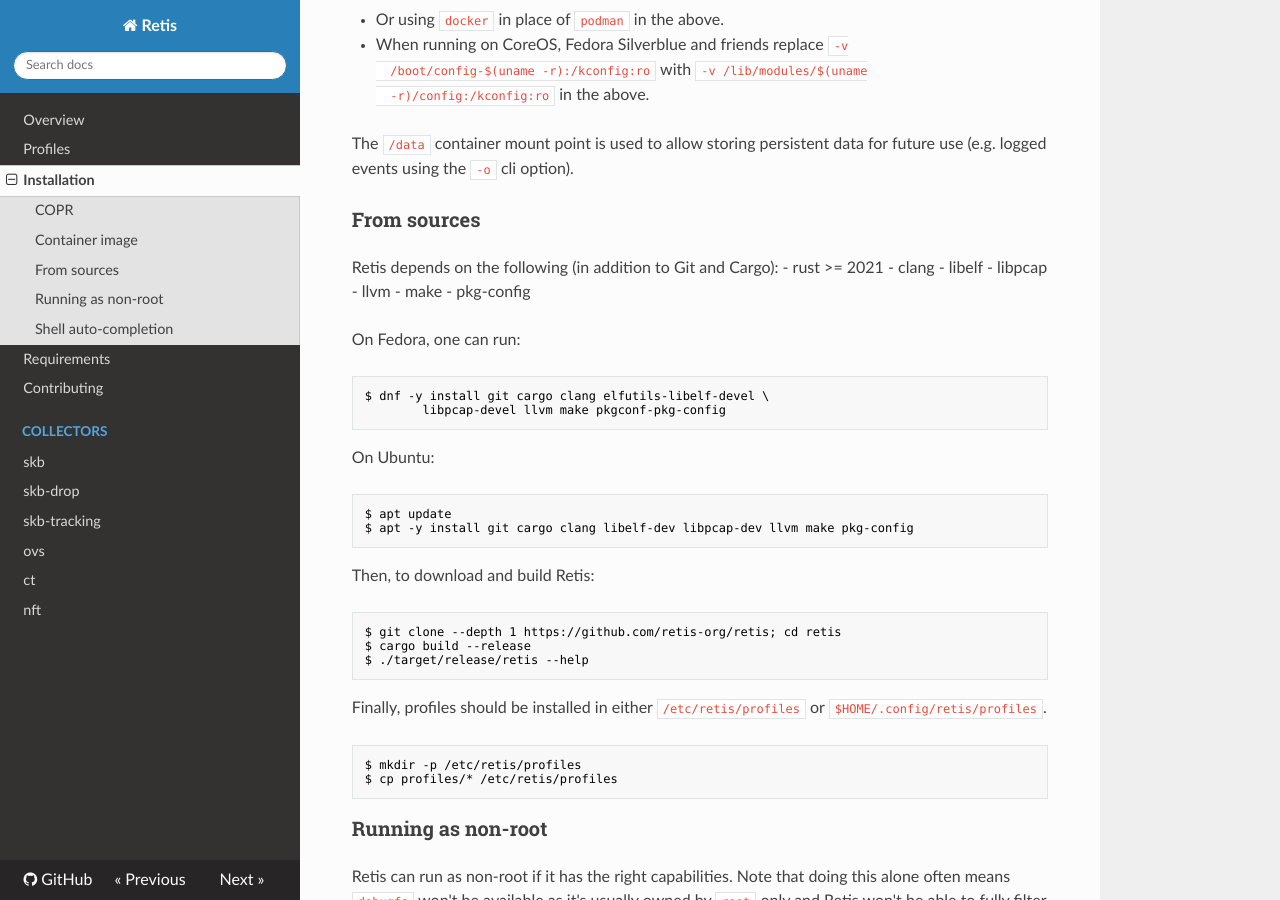
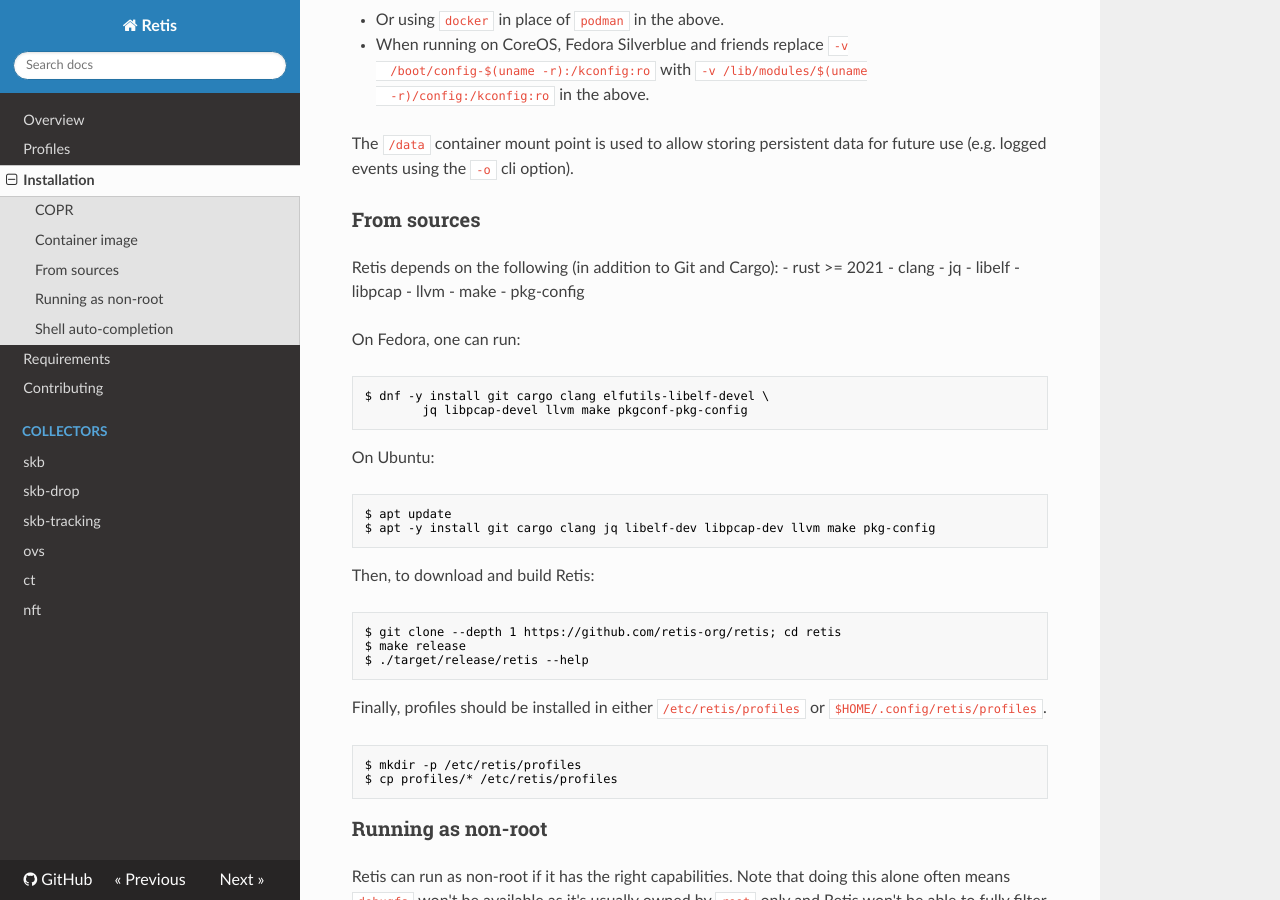
Before and after one commit to retis-org/retis, an MkDocs documentation site: the page built from docs/install.md, in a window 1280 px wide and 900 px high, scrolled down 956 px. Built offline with MkDocs 1.6.1, drawn with Linux system fonts in a browser that asks for light colours; nearby versions of some CDN libraries.

Commit message:
doc: remove cargo occurrences in favour of make
Signed-off-by: Paolo Valerio <pvalerio@redhat.com>

````diff
--- a/docs/install.md
+++ b/docs/install.md
@@ -60,6 +60,7 @@
 Retis depends on the following (in addition to Git and Cargo):
 - rust >= 2021
 - clang
+- jq
 - libelf
 - libpcap
 - llvm
@@ -70,21 +71,21 @@
 
 ```none
 $ dnf -y install git cargo clang elfutils-libelf-devel \
-        libpcap-devel llvm make pkgconf-pkg-config
+        jq libpcap-devel llvm make pkgconf-pkg-config
 ```
 
 On Ubuntu:
 
 ```none
 $ apt update
-$ apt -y install git cargo clang libelf-dev libpcap-dev llvm make pkg-config
+$ apt -y install git cargo clang jq libelf-dev libpcap-dev llvm make pkg-config
 ```
 
 Then, to download and build Retis:
 
 ```none
 $ git clone --depth 1 https://github.com/retis-org/retis; cd retis
-$ cargo build --release
+$ make release
 $ ./target/release/retis --help
 ```
 
````
Also changed, not shown: docs/CONTRIBUTING.md (+2 -2 lines).
